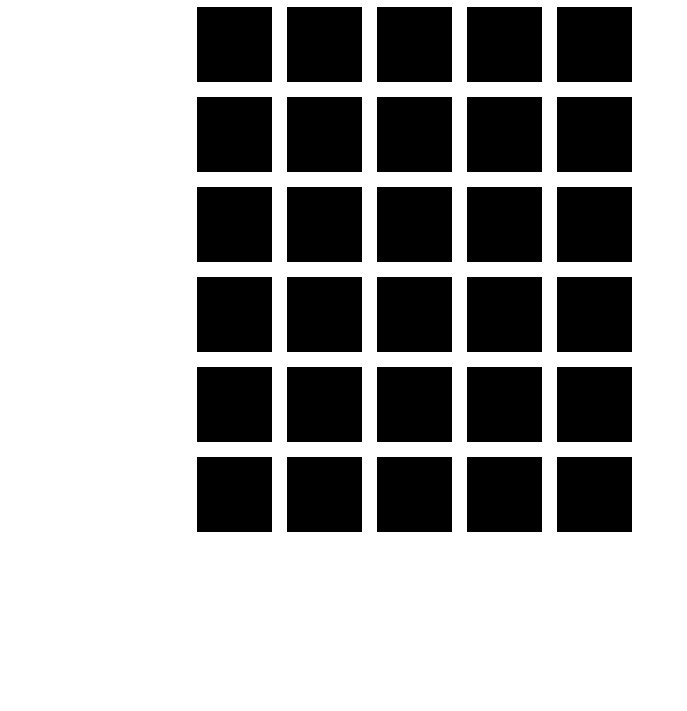
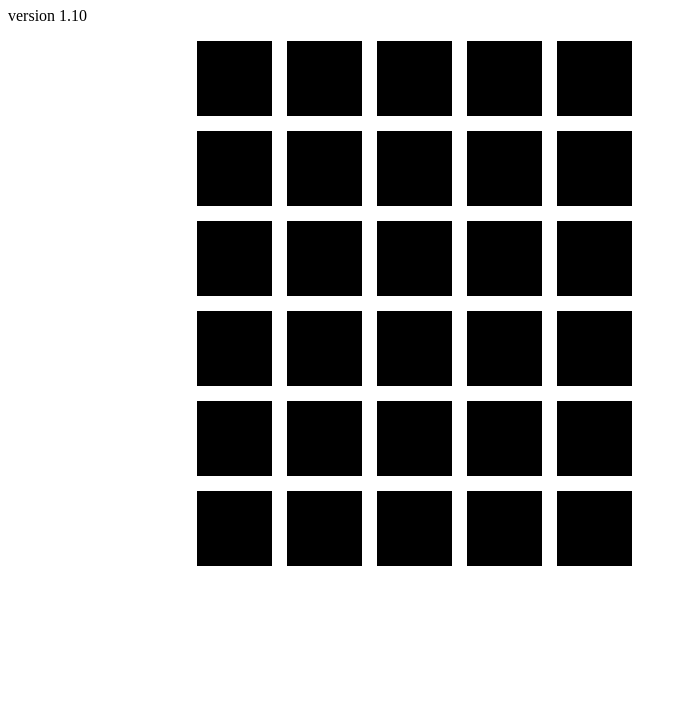
Before and after one commit to cmckinnon6289/wordle-ics2o-project, a plain HTML site: page index.html in a window 1280 px wide. Shown: the part 73-784 px from the top of the page, without its empty margins (0-687 px from the left). Drawn offline with Linux system fonts and the light colour scheme.

Commit message:
version number
version number

```diff
--- a/index.html
+++ b/index.html
@@ -8,6 +8,7 @@
 <body onload="initialiseSquares()">
 
 <h1 text-align="center">Wordle</h1>
+<p>version 1.10</p>
 <input maxlength="5" pattern="[a-zA-Z].{5,5}" id="input"/>
 <canvas id="myCanvas" width="480" height="720"></canvas>
 <div id="but">
```
